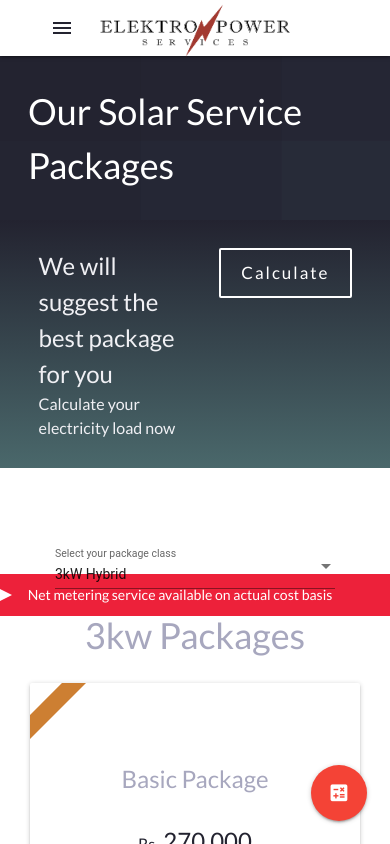
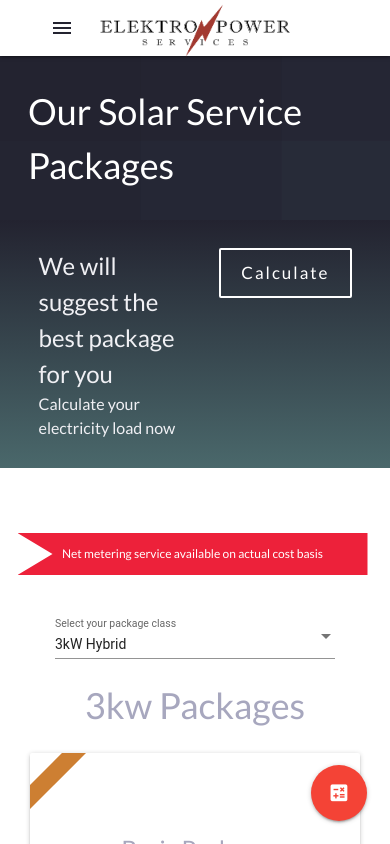
Before and after one commit to pwnflakes25/elektroPower, an Angular app: page /about in a window 390 px wide. Both pictures are taken after a click on the button "GO SOLAR". Shown: the top 844 px of the page. Built offline with nearby package versions, Linux system fonts and the light colour scheme; what ng-lazyload-image would draw is missing.

Commit message:
mobile view fix for ribbon

```diff
--- a/src/app/packages/solar/solar.component.html
+++ b/src/app/packages/solar/solar.component.html
@@ -21,11 +21,12 @@
     </div>
   </div>
 
-  <div id="floating_ribbon" class='animate'>
-    Net metering service available on actual cost basis
-  </div>
 
   <div class="container">
+
+    <div id="floating_ribbon" class='animate'>
+      Net metering service available on actual cost basis
+    </div>
 
    <div class="selectionInput">
      <mat-form-field appearance="standard">
--- a/src/app/packages/solar/solar.component.scss
+++ b/src/app/packages/solar/solar.component.scss
@@ -1,5 +1,10 @@
+section {
+  overflow-x: hidden;
+}
+
 .container {
   margin-top: 5rem;
+  position: static;
 }
 
 .price {
@@ -52,8 +57,8 @@
   justify-content: center;
   align-items: center;
   font-size: 12;
-  top: 60%;
-  right: 0%;
+  top: 30rem;
+  right: 2px;
   width: 30rem;
   height: 3rem;
   background: #ED213A;  /* fallback for old browsers */
@@ -63,7 +68,12 @@
 
 @media only screen and (max-width: 780px) {
   #floating_ribbon {
-    top: 68%;
+    position: relative;
+    width: 25rem;
+    font-size: 12px;
+    top: -5px;
+    margin-right: -5rem;
+    margin-bottom: 2rem;
   }
 }
 
--- a/tsconfig.json
+++ b/tsconfig.json
@@ -18,6 +18,7 @@
   },
   "angularCompilerOptions": {
     "fullTemplateTypeCheck": true,
-    "strictInjectionParameters": true
+    "strictInjectionParameters": true,
+    "enableIvy": true,
   }
 }
```
